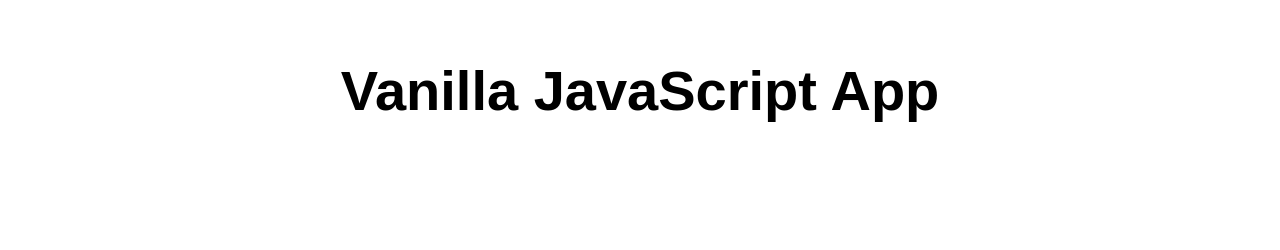
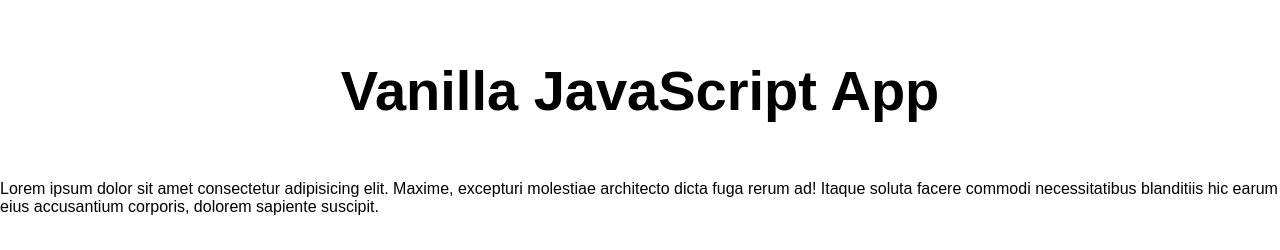
Before and after one commit to JavoSdvl/my-first-static-web-app, a website: page src/index.html in a window 1280 px wide. Drawn offline with Linux system fonts and the light colour scheme.

Commit message:
Prueba de cosas

```diff
--- a/src/index.html
+++ b/src/index.html
@@ -12,6 +12,9 @@
   <main>
     <h1>Vanilla JavaScript App</h1>
   </main>
+  <div>
+    Lorem ipsum dolor sit amet consectetur adipisicing elit. Maxime, excepturi molestiae architecto dicta fuga rerum ad! Itaque soluta facere commodi necessitatibus blanditiis hic earum eius accusantium corporis, dolorem sapiente suscipit.
+  </div>
 </body>
 
 </html>
```
